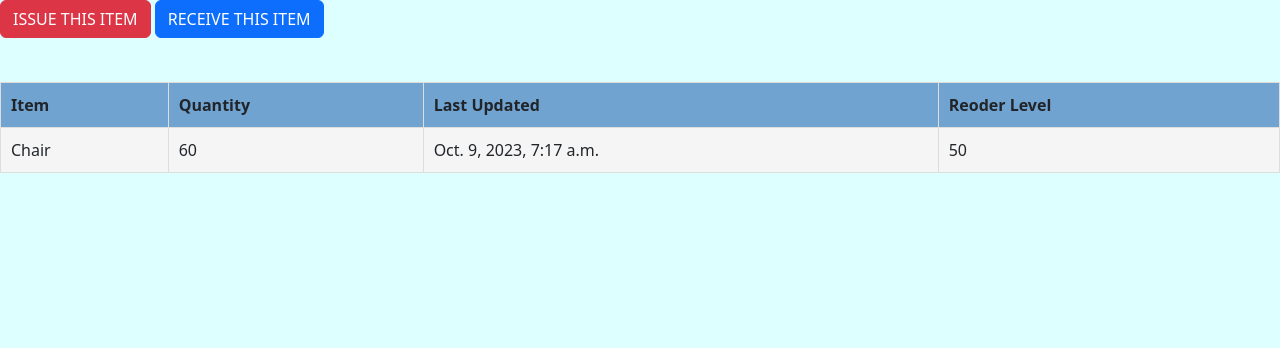
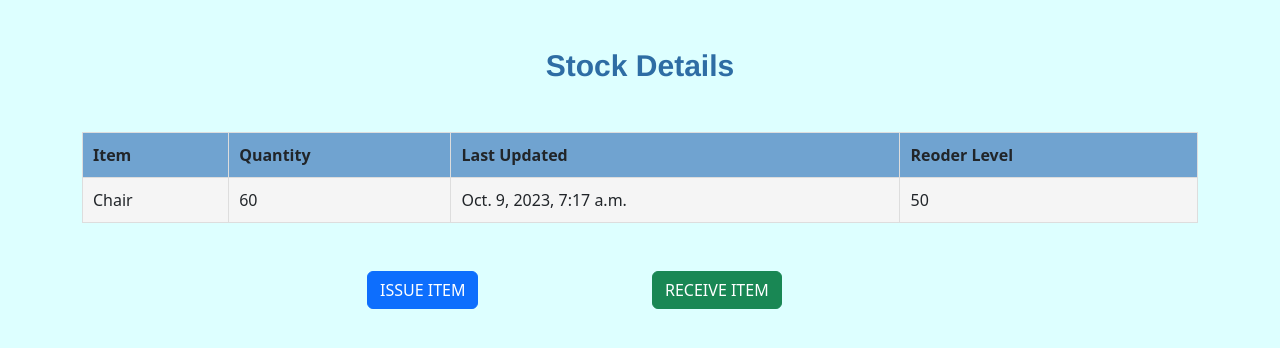
Before and after one commit to Kalutu/stock-management-system, a Django app: page /stock/detail/16/ in a window 1280 px wide. Shown: the part 104-452 px from the top of the page. Run offline with Django 4.2, Linux system fonts and the light colour scheme; a user stored in the database is signed in; data comes from the database, SQL or seed files in the repository; both versions use the stored data as it was after the commit; some libraries are stand-ins or nearby versions.

Commit message:
Updated UI

```diff
--- a/stockmgt/templates/stock/delete.html
+++ b/stockmgt/templates/stock/delete.html
@@ -3,7 +3,7 @@
 {% block content %}
   <form class="container mt-5" method="post" action="">
       {% csrf_token %}
-        <h1>Are you sure?</h1><br>
+        <h1 class="form title">Are you sure?</h1><br>
         <input class="btn btn-danger" type="submit" value="Delete" />
         <a href="{% url 'stock:list'%}"><div class="btn btn-primary">Cancel</div></a>
   </form>
--- a/stockmgt/templates/stock/detail.html
+++ b/stockmgt/templates/stock/detail.html
@@ -2,10 +2,10 @@
 {% load bootstrap5 %}
 {% block content %}
 
-        <a href='{% url "stock:issue" id=queryset.id%}'><div class='btn btn-danger'>ISSUE THIS ITEM</div></a>
-        <a href='{% url "stock:receive" id=queryset.id%}'><div class='btn btn-primary'>RECEIVE THIS ITEM</div></a>
-        <br><br>
-        <div>
+      <div class="container mt-5">
+        <h1 class="title mb-5">{{ title }}</h1>
+      </div>
+      <div class="container">
         <table>
                 <tr>
                   <th>Item</th>
@@ -20,5 +20,11 @@
                   <td>{{queryset.reorder_level}}</td>
                 </tr>
         </table>
+        <div class="row mt-5">
+          <div class="col-sm-3"></div>
+          <div class="col-sm-3"><a href='{% url "stock:issue" id=queryset.id%}'><div class='btn btn-primary'>ISSUE ITEM</div></a></div>
+          <div class="col-sm-3"><a href='{% url "stock:receive" id=queryset.id%}'><div class='btn btn-success'>RECEIVE ITEM</div></a></div>
+          <div class="col-sm-3"></div>
+        </div>
       </div>
 {% endblock %}
--- a/stockmgt/views.py
+++ b/stockmgt/views.py
@@ -63,6 +63,7 @@ def add_items(request):
 
 @login_required(login_url=('/accounts/login'))
 def update_item(request, id):
+    title = "Edit Item"
     queryset = Stock.objects.get(id=id)
     form = StockCreateForm(instance=queryset)
 
@@ -74,6 +75,7 @@ def update_item(request, id):
             return redirect('stock:list')
 
     context = {
+        'title':title,
         'form':form
     }
     return render(request, 'stock/add.html', context)
@@ -105,17 +107,21 @@ def add_category(request):
 
 @login_required(login_url=('/accounts/login'))
 def stock_detail(request, id):
+    title = "Stock Details"
     queryset = Stock.objects.get(id=id)
     context={
+        'title':title,
         'queryset': queryset,
     }
     return render(request, 'stock/detail.html', context)
 
 @login_required(login_url=('/accounts/login'))
 def issue_item(request, id):
+    title = "Issue Item"
     instance = Stock.objects.get(id=id)
     form = IssueForm()
     context = {
+        'title':title,
         'queryset': instance,
         'form': form
     }
@@ -137,9 +143,11 @@ def issue_item(request, id):
 
 @login_required(login_url=('/accounts/login'))
 def receive_item(request, id):
+    title = "Receive Item"
     instance = Stock.objects.get(id=id)
     form = ReceiveForm()
     context = {
+        'title':title,
         'queryset': instance,
         'form': form
     }
@@ -158,6 +166,7 @@ def receive_item(request, id):
 
 @login_required(login_url=('/accounts/login'))
 def reorder_level(request, id):
+    title = "Reoder Level"
     queryset = Stock.objects.get(id=id)
     form = ReorderLevelForm(request.POST or None, instance=queryset)
     if form.is_valid():
@@ -166,6 +175,7 @@ def reorder_level(request, id):
         messages.success(request, "Reorder level for " + str(instance.item_name) + " is updated to " + str(instance.reorder_level))
         return redirect("stock:list")
     context = {
+            'title':title,
 			"instance": queryset,
 			"form": form,
 		}
```
Also changed, not shown: db.sqlite3. Lines whose indentation alone changed are shown as unchanged.
